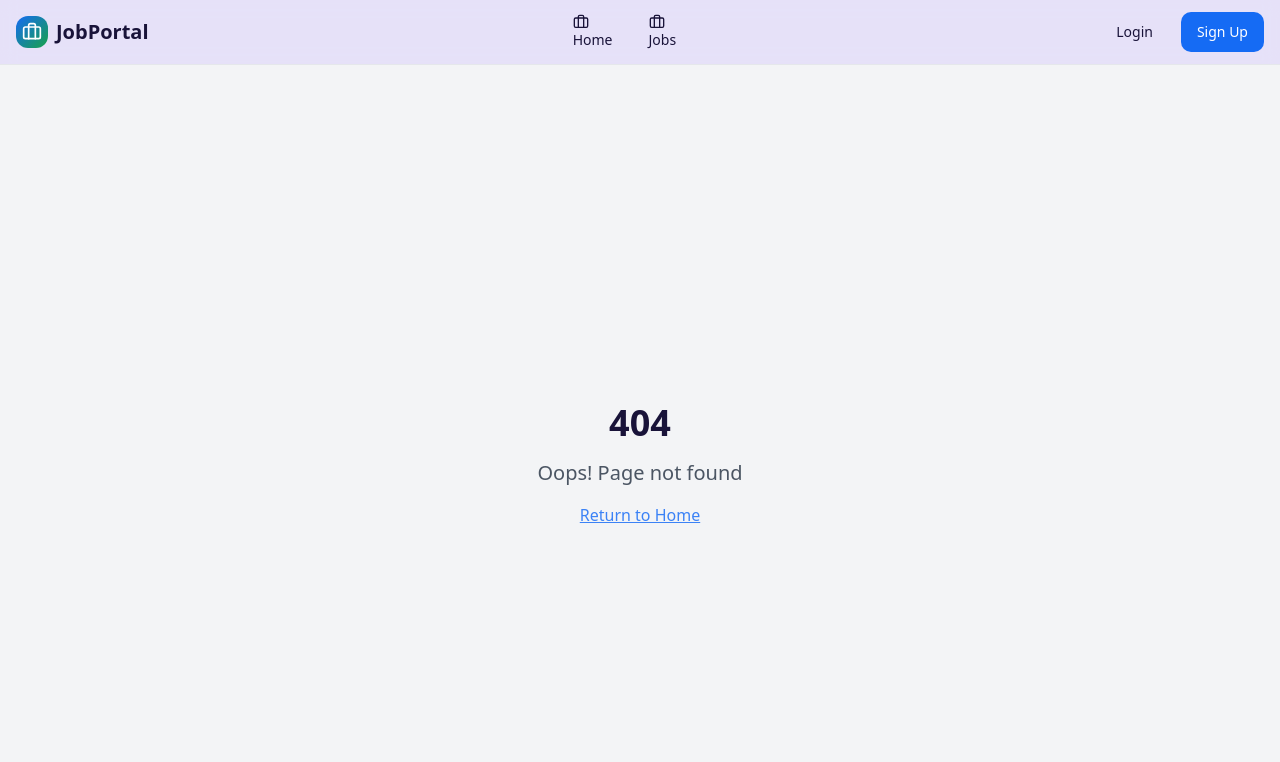
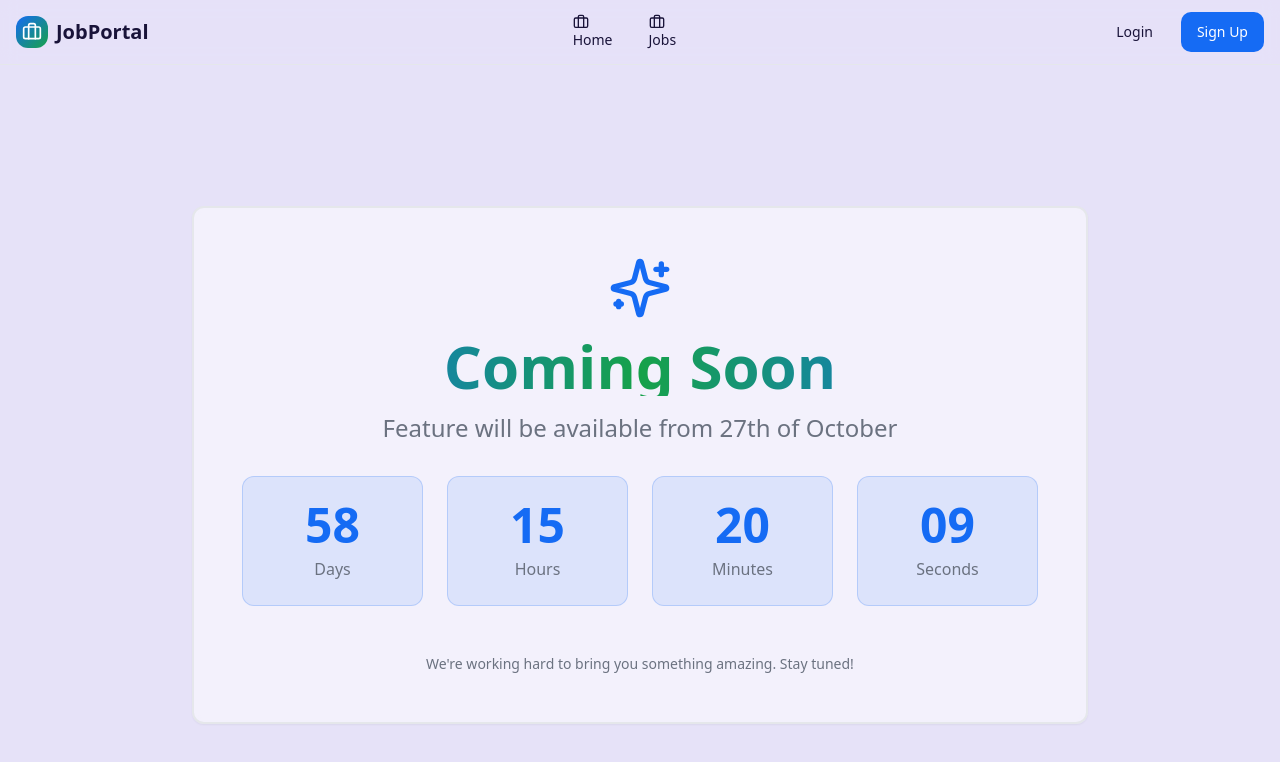
Before and after one commit to rakeshraju997/job-spotlight-tracker, a React (Vite) app: page /coming-soon in a window 1280 px wide. Before the commit this address had no page. Shown: the top 762 px of the page. Built offline with nearby package versions, Linux system fonts and the light colour scheme.

Commit message:
Add Coming Soon page

```diff
--- a/src/App.tsx
+++ b/src/App.tsx
@@ -19,6 +19,7 @@ import { ResumeBuilder } from "./pages/ResumeBuilder";
 import { Terms } from "./pages/Terms";
 import { PrivacyPolicy } from "./pages/PrivacyPolicy";
 import { PasswordReset } from "./pages/PasswordReset";
+import { ComingSoon } from "./pages/ComingSoon";
 
 const queryClient = new QueryClient();
 
@@ -44,6 +45,7 @@ const App = () => (
           <Route path="/terms" element={<Terms />} />
           <Route path="/privacy" element={<PrivacyPolicy />} />
           <Route path="/password-reset" element={<PasswordReset />} />
+          <Route path="/coming-soon" element={<ComingSoon />} />
           <Route path="*" element={<NotFound />} />
         </Routes>
       </BrowserRouter>
--- /dev/null
+++ b/src/pages/ComingSoon.tsx
@@ -0,0 +1,78 @@
+import { useEffect, useState } from "react";
+import { Card } from "@/components/ui/card";
+import { Sparkles } from "lucide-react";
+
+export const ComingSoon = () => {
+  const targetDate = new Date("2025-10-27T00:00:00").getTime();
+
+  const [timeLeft, setTimeLeft] = useState({
+    days: 0,
+    hours: 0,
+    minutes: 0,
+    seconds: 0,
+  });
+
+  useEffect(() => {
+    const timer = setInterval(() => {
+      const now = new Date().getTime();
+      const difference = targetDate - now;
+
+      if (difference > 0) {
+        setTimeLeft({
+          days: Math.floor(difference / (1000 * 60 * 60 * 24)),
+          hours: Math.floor((difference % (1000 * 60 * 60 * 24)) / (1000 * 60 * 60)),
+          minutes: Math.floor((difference % (1000 * 60 * 60)) / (1000 * 60)),
+          seconds: Math.floor((difference % (1000 * 60)) / 1000),
+        });
+      }
+    }, 1000);
+
+    return () => clearInterval(timer);
+  }, [targetDate]);
+
+  return (
+    <div className="min-h-screen flex items-center justify-center p-4">
+      <Card className="max-w-4xl w-full p-8 md:p-12 text-center space-y-8 bg-card/50 backdrop-blur-sm border-2">
+        <div className="space-y-4">
+          <div className="flex justify-center">
+            <Sparkles className="h-16 w-16 text-primary animate-bounce-in" />
+          </div>
+          <h1 className="text-4xl md:text-6xl font-bold bg-gradient-to-r from-primary via-accent to-primary bg-clip-text text-transparent animate-fade-in">
+            Coming Soon
+          </h1>
+          <p className="text-xl md:text-2xl text-muted-foreground">
+            Feature will be available from 27th of October
+          </p>
+        </div>
+
+        <div className="grid grid-cols-2 md:grid-cols-4 gap-4 md:gap-6">
+          {[
+            { label: "Days", value: timeLeft.days },
+            { label: "Hours", value: timeLeft.hours },
+            { label: "Minutes", value: timeLeft.minutes },
+            { label: "Seconds", value: timeLeft.seconds },
+          ].map((item, index) => (
+            <div
+              key={item.label}
+              className="bg-primary/10 rounded-lg p-6 border border-primary/20 animate-fade-in"
+              style={{ animationDelay: `${index * 0.1}s` }}
+            >
+              <div className="text-4xl md:text-5xl font-bold text-primary">
+                {String(item.value).padStart(2, "0")}
+              </div>
+              <div className="text-sm md:text-base text-muted-foreground mt-2">
+                {item.label}
+              </div>
+            </div>
+          ))}
+        </div>
+
+        <div className="pt-4">
+          <p className="text-sm text-muted-foreground">
+            We're working hard to bring you something amazing. Stay tuned!
+          </p>
+        </div>
+      </Card>
+    </div>
+  );
+};
```
